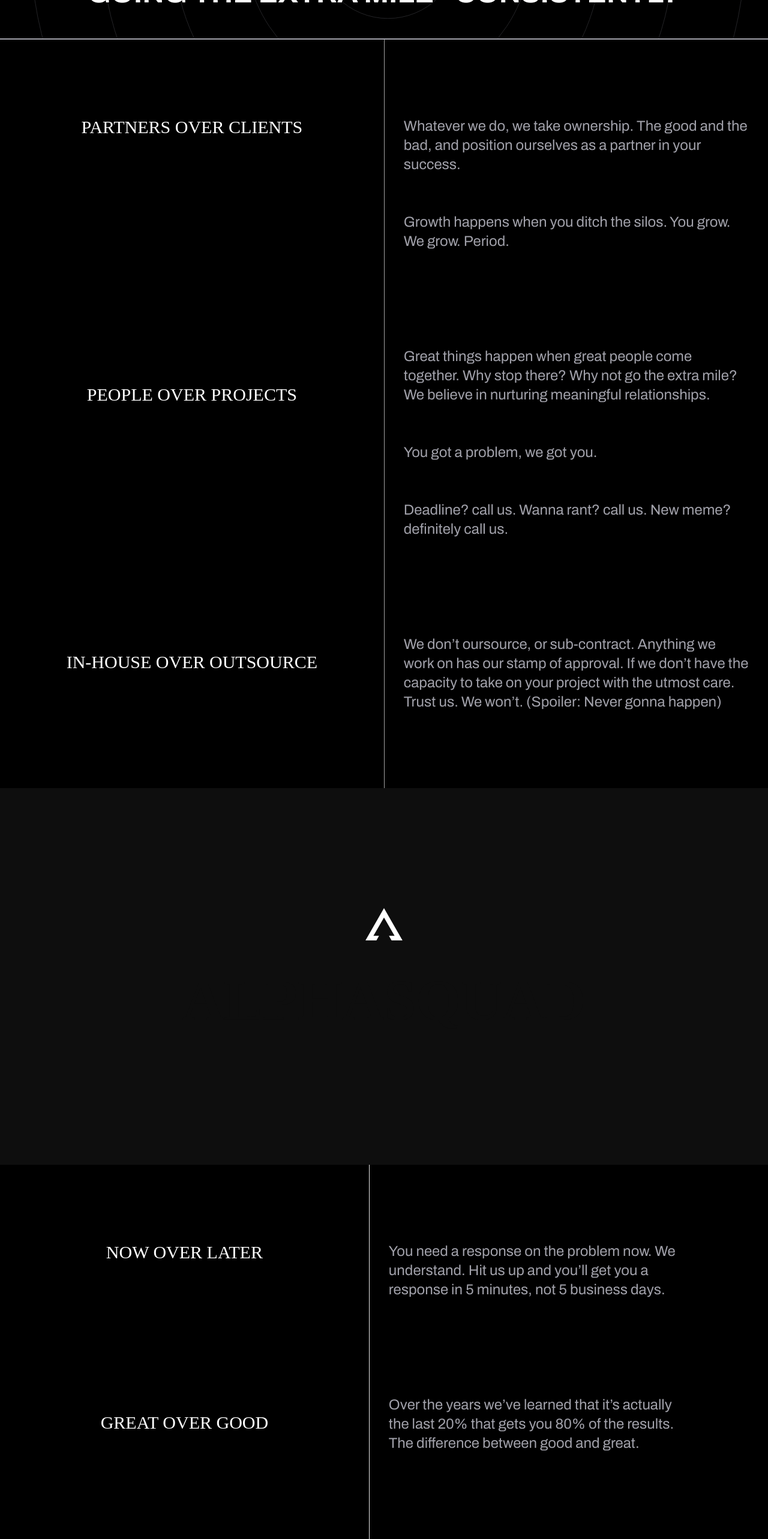
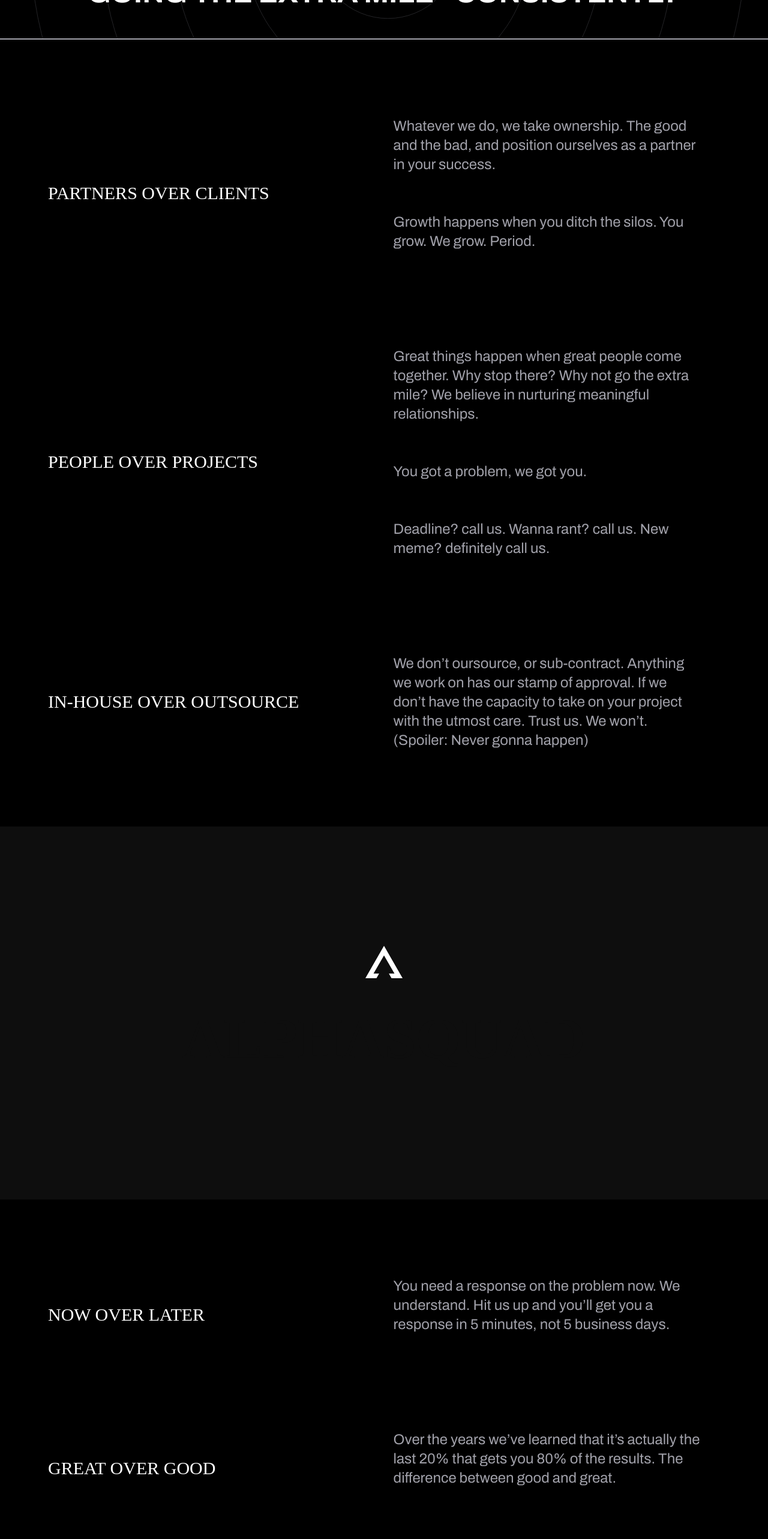
Before and after one commit to adnanadilalpha/alphasquad4.0, a Next.js app: page /alphaway in a window 1280 px wide. Shown: the part 1008-3574 px from the top of the page at 60% size. Built offline with nearby package versions, Linux system fonts and the light colour scheme.

Commit message:
alpha way page completed responsive

```diff
--- a/pages/components/Footer.jsx
+++ b/pages/components/Footer.jsx
@@ -24,7 +24,7 @@ const Footer = () => {
        </ul>
         </div>
 <div className="flex flex-col md:flex md:flex-row md:justify-between gap-x-0 md:gap-x-28">
-         <div className='mb-8 text-center sm:text-left'>
+         <div className='mb-8 text-center md:text-left'>
          <p className="text-zinc-400 text-sm sm:text-2xl font font-light">
                          UP CLOSE AND PERSONAL
                      </p>
@@ -33,7 +33,7 @@ const Footer = () => {
                          </a>
          </div>
         <div className="w-auto md:w-80 text-right font">
-            <p className="text-zinc-400 text-xs sm:text-2xl font-light ">© ALPHASQUAD LLC 2022
+            <p className="text-zinc-400 text-center text-xs sm:text-2xl font-light ">© ALPHASQUAD LLC 2022
                ALL RIGHTS RESERVED</p>
         </div>
 </div>
--- a/pages/components/alphaway/alphaway.css
+++ b/pages/components/alphaway/alphaway.css
@@ -33,7 +33,6 @@ font-family: 'Basement Grotesque';
 .animated-alpha {
     background: #0E0E0E;
     width: 100%;
-    height: 628px;
     display: flex;
     flex-direction: column;
     justify-content: space-between;
@@ -138,16 +137,32 @@ font-family: 'Basement Grotesque';
     .font-size {
         font-size: 30px;
     }
+
+    .logoname {
+        font-size: 64px;
+    }
     .animated-alpha:hover {
         background-color: #FFFFFF;
     }
+    .margin-title {
+        margin-top: 410px;
+    }
+
 }
 
 @media screen and (max-width: 744px) {
     .font-size {
         font-size: 20px;
     }
+
+    .logoname {
+        font-size: 32px;
+    }
     .animated-alpha:hover {
         background-color: #FFFFFF;
     }
+
+    .margin-title {
+        margin-top: 364px;
+    }
 }
--- a/pages/components/alphaway/component/Animatealpha.jsx
+++ b/pages/components/alphaway/component/Animatealpha.jsx
@@ -10,7 +10,10 @@ const animatealpha = () => {
         </div>
 
         <div class="logocenter">
-            <img src="../images/logoalpha.svg" alt="" />
+        <svg className="fill-black xl:fill-white" width="62" height="54" viewBox="0 0 62 54" xmlns="http://www.w3.org/2000/svg">
+<path fill-rule="evenodd" clip-rule="evenodd" d="M31 15.9713L13.519 46.2151H22.8742L18.4332 54H0L30.6931 0.534654L31 0L31.3069 0.534654L62 54H43.5668L39.1258 46.2151H48.481L31 15.9713Z"/>
+</svg>
+
         </div>
        <div class="frame">
         <div class="rect"></div>
--- a/pages/components/alphaway/component/Grid.jsx
+++ b/pages/components/alphaway/component/Grid.jsx
@@ -3,37 +3,50 @@ import React from 'react'
 const Grid = () => {
   return (
 <div className="flex">
-            <div className="flex flex-col items-center justify-between w-full pt-32 pb-48">
-                <span className="Basement text-white text-base md:text-xl xl:text-3xl 2xl:text-4xl font-medium uppercase">
-                    Partners over Clients
-                </span>
-                <span className="Basement text-white text-base md:text-xl lg:text-3xl 2xl:text-4xl font-medium uppercase">
-                    People over projects
-                </span>
-                <span className="Basement text-white text-base md:text-xl lg:text-3xl 2xl:text-4xl font-medium uppercase">
-                    in-house over outsource
-                </span>
-            </div>
-            <div className="flex flex-col justify-between items-center border-l gap-y-32 border-neutral-400 w-full py-32">
-                <span className="text-zinc-400 text-base xl:text-2xl 2xl:text-3xl font-normal font mb-8 px-8">
-                    Whatever we do, we take ownership. The good and the bad, and position ourselves as a partner in your success.
+            <div className="flex flex-col items-center justify-between w-full py-12 sm:py-32">
+<div className='flex flex-col sm:flex-row text-center sm:text-left justify-between items-center px-20 mb-8 md:mb-32'>
+<div className="Basement w-full text-white text-base md:text-xl xl:text-3xl 2xl:text-4xl font-medium uppercase">
+                   <p>
+                   Partners over Clients
+                   </p>
+                </div>
+                <div className="text-zinc-400 w-full text-base xl:text-2xl 2xl:text-3xl font-normal font mb-8 px-8">
+               <p>
+               Whatever we do, we take ownership. The good and the bad, and position ourselves as a partner in your success.
                     <br/><br/><br/>
                     Growth happens when you ditch the silos.
                     You grow. We grow. Period.
-                </span>
-                <span className="text-zinc-400 text-base xl:text-2xl 2xl:text-3xl font-normal font mb-8 px-8">
+               </p>
+                </div>
+</div>
+<div className='flex flex-col sm:flex-row text-center sm:text-left justify-between items-center px-20 mb-8 md:mb-32'>
+<div className="Basement w-full text-white text-base md:text-xl xl:text-3xl 2xl:text-4xl font-medium uppercase">
+                  <p>
+                  People over projects
+                  </p>
+                </div>
+                <div className="text-zinc-400 w-full text-base xl:text-2xl 2xl:text-3xl font-normal font mb-8 px-8">
+                    <p>
                     Great things happen when great people come together. Why stop there? Why not go the extra mile? We believe in nurturing meaningful relationships.
                     <br/><br/><br/>
                   You got a problem, we got you.
                   <br/><br/><br/>
                   Deadline? call us. Wanna rant? call us.
                   New meme? definitely call us.
-                </span>
-                <span className="text-zinc-400 text-base xl:text-2xl 2xl:text-3xl font-normal font px-8">
-                    We don’t oursource, or sub-contract. Anything we work on has our stamp of approval.
+                    </p>
+                </div>
+</div>
+<div className='flex flex-col sm:flex-row text-center sm:text-left justify-between items-center px-20'>
+<div className="Basement w-full text-white text-base md:text-xl xl:text-3xl 2xl:text-4xl font-medium uppercase">
+                    <p>in-house over outsource</p>
+                </div>
+                <div className="text-zinc-400 w-full text-base xl:text-2xl 2xl:text-3xl font-normal font px-8">
+                  <p>  We don’t oursource, or sub-contract. Anything we work on has our stamp of approval.
                     If we don’t have the capacity to take on your project with the utmost care. Trust us.
                      We won’t. (Spoiler: Never gonna happen)
-                </span>
+                     </p>
+                </div>
+</div>
             </div>
     </div>
   )
--- a/pages/components/alphaway/component/GridTwo.jsx
+++ b/pages/components/alphaway/component/GridTwo.jsx
@@ -5,24 +5,33 @@ import Button from '../../Button'
 const GridTwo = () => {
   return (
     <>
-    <div className="flex">
-    <div className="flex flex-col items-center justify-between w-full pt-32 pb-48">
-        <span className="Basement text-white text-base md:text-xl xl:text-3xl 2xl:text-4xl font-medium uppercase">
+<div className=' py-12 sm:py-32'>
+<div className='flex flex-col sm:flex-row text-center sm:text-left justify-between items-center px-20 mb-8 md:mb-32'>
+<div className="Basement w-full text-white text-base md:text-xl lg:text-3xl 2xl:text-4xl font-medium uppercase">
+                  <p>
                   Now over Later
-        </span>
-        <span className="Basement text-white text-base md:text-xl xl:text-3xl 2xl:text-4xl font-medium uppercase">
-            Great over Good
-        </span>
+                  </p>
                 </div>
-    <div className="flex flex-col justify-between items-center border-l gap-y-32 border-neutral-200 w-full py-32 pr-24">
-        <span className="text-zinc-400 text-base xl:text-2xl 2xl:text-3xl font-normal font mb-8 px-8">
+                <div className="text-zinc-400 w-full text-base xl:text-2xl 2xl:text-3xl font-normal font mb-8 px-8">
+                    <p>
                     You need a response on the problem now. We understand.
              Hit us up and you’ll get you a response in 5 minutes, not 5 business days.
-        </span>
-        <span className="text-zinc-400 text-base xl:text-2xl 2xl:text-3xl font-normal font mb-8 px-8">
+                    </p>
+                </div>
+</div>
+
+<div className='flex flex-col sm:flex-row text-center sm:text-left justify-between items-center px-20'>
+<div className="Basement w-full text-white text-base md:text-xl lg:text-3xl 2xl:text-4xl font-medium uppercase">
+                  <p>
+                  Great over Good
+                  </p>
+                </div>
+                <div className="text-zinc-400 w-full text-base xl:text-2xl 2xl:text-3xl font-normal font mb-8 px-8">
+                    <p>
                     Over the years we’ve learned that it’s actually the last 20% that gets you 80% of the results.
             The difference between good and great.
-        </span>
+                    </p>
+                </div>
 </div>
  </div>
 <Button />
```
Lines whose indentation alone changed are shown as unchanged.
